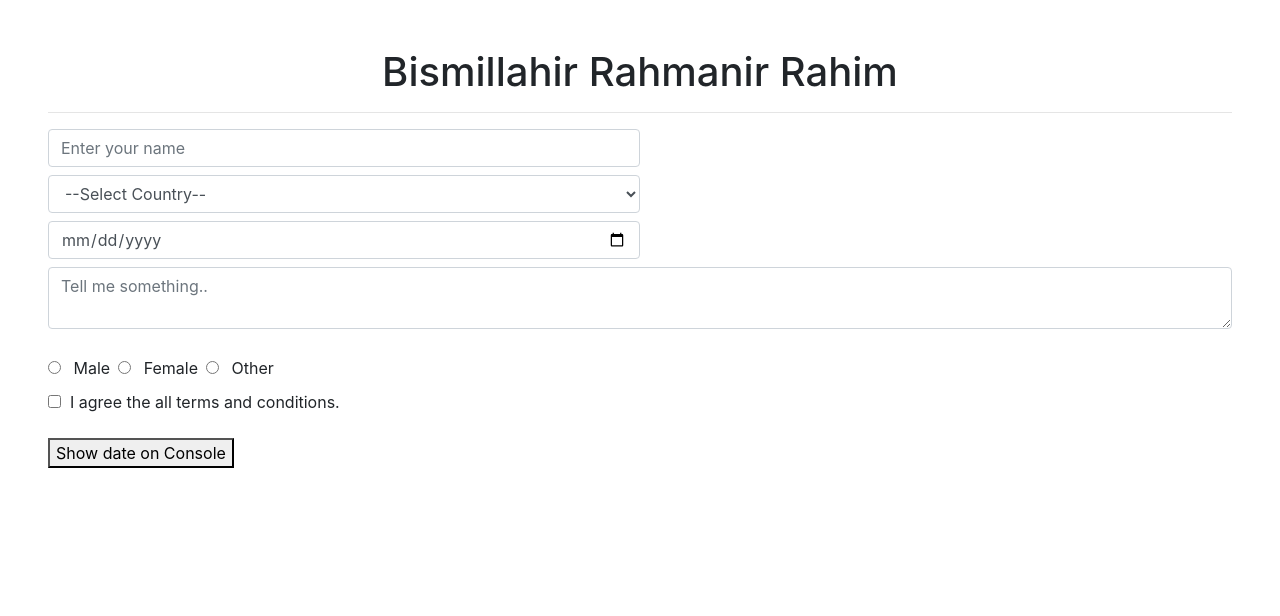
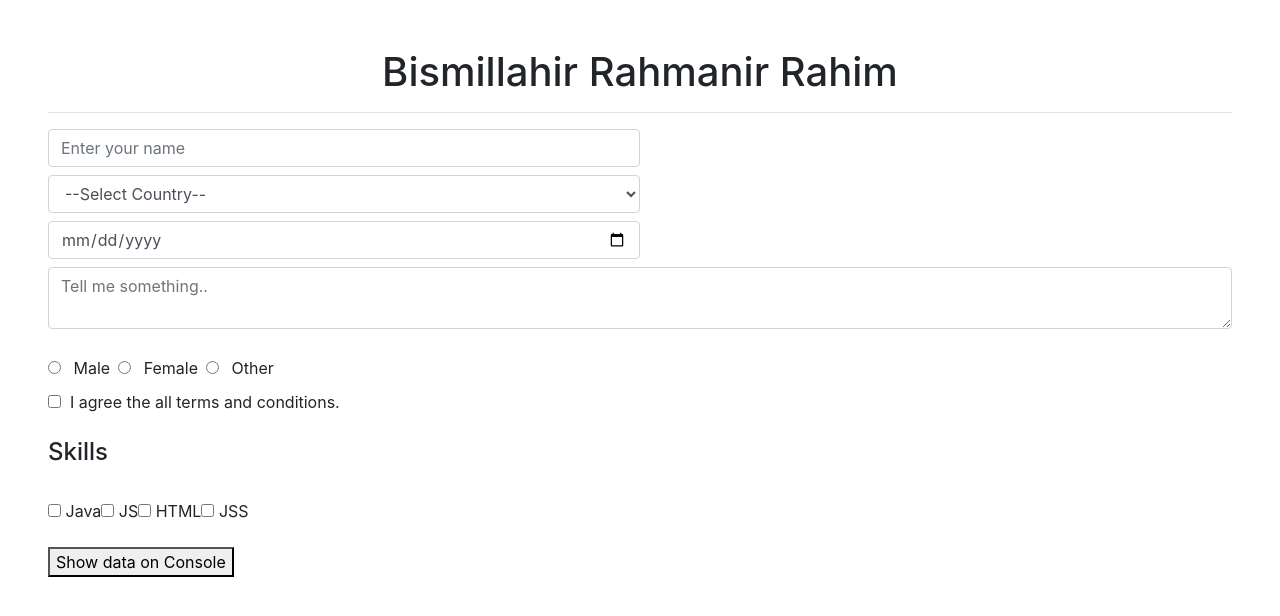
Before and after one commit to SR-Chowdhury/core-react-tutorial, a React (Create React App) app: page / in a window 1280 px wide. Shown: the top 616 px of the page. Built offline with nearby package versions, Linux system fonts and the light colour scheme.

Commit message:
8.4 Checkbox Array in React

```diff
--- /dev/null
+++ b/src/L8/8.4._checkbox_array.jsx
@@ -0,0 +1,77 @@
+import React from 'react';
+
+class MyApp extends React.Component {
+
+    state ={
+        name: '',
+        country: '',
+        bio: '',
+        birthday: '',
+        gender: '',
+        agree: false,
+        skills: []
+    }
+    changeHandler = event => {
+        this.setState({
+            [event.target.name]: event.target.value
+        });
+    }
+    handleCheckbox = event => {
+        this.setState({agree: event.target.checked});
+    }
+    handleSkills = event => {
+        if(event.target.checked) {
+            this.setState({
+                skills: [...this.state.skills, event.target.value]
+            });
+        }
+        else {
+            const skills = this.state.skills.filter(skill => skill !== event.target.value)
+            this.setState({skills});
+        }
+    }
+
+    render() {
+        const {name, country, birthday, bio, agree, skills} = this.state;
+        return (
+            <div className='p-5'>
+                <h1 className='text-center'>Bismillahir Rahmanir Rahim</h1><hr/>
+
+                <input className='form-control mb-2 col-6' onChange={this.changeHandler}
+                value = {name} type="text" name='name' placeholder="Enter your name"/>
+                <select className='form-control mb-2 col-6' onChange={this.changeHandler} value = {country} name="country">
+                    <option>--Select Country--</option>
+                    <option value="Bangladesh">Bangladesh</option>
+                    <option value="UK">UK</option>
+                    <option value="USA">USA</option>
+                </select>
+                <input className='form-control col-6 mb-2' onChange={this.changeHandler} value = {birthday} type="date" name='birthday'/>
+                <textarea className='form-control' onChange={this.changeHandler}
+                value = {bio} name="bio" placeholder='Tell me something..'></textarea>
+                <br/>
+
+                <div className='mb-2'>
+                    <input className="mr-2" type="radio" onChange={this.changeHandler} name='gender' value="Male"/> Male
+                    <input className="m-2" type="radio" onChange={this.changeHandler} name='gender' value="Female"/> Female
+                    <input className="m-2" type="radio" onChange={this.changeHandler} name='gender' value="Other"/> Other
+                </div>
+                <input onChange={this.handleCheckbox} type="checkbox" checked={agree} name="agree"/>&nbsp; I agree the all terms and conditions. <br/><br/>
+
+                <div>
+                    <h4>Skills</h4><br/>
+                    <input type="checkbox" name="skills" value="Java" checked={skills.includes("Java")} onChange={this.handleSkills}/> Java
+                    <input type="checkbox" name="skills" value='JS' checked={skills.includes('JS')} onChange={this.handleSkills}/> JS
+                    <input type="checkbox" name="skills" value='HTML' checked={skills.includes('HTML')} onChange={this.handleSkills}/> HTML
+                    <input type="checkbox" name="skills" value='JSS' checked={skills.includes('JSS')} onChange={this.handleSkills}/> JSS
+                </div>
+
+
+                <br/>
+                <button onClick ={() => console.log(this.state) }>Show data on Console</button>
+
+            </div>
+        )
+    }
+}
+
+export default MyApp;
--- a/src/components/app.jsx
+++ b/src/components/app.jsx
@@ -22,7 +22,8 @@ import React from 'react';
 // import MyApp from '../L7/7.5_two_way_data_binding';
 // import MyApp from '../L7/7.6_onBlur_onFocus';
 // import MyApp from '../L8/8.2_Basic_input_elements';
-import MyApp from '../L8/8.3_BIO_radio_checkbox';
+// import MyApp from '../L8/8.3_BIO_radio_checkbox';
+import MyApp from '../L8/8.4._checkbox_array';
 
 class App extends React.Component {
 
```
